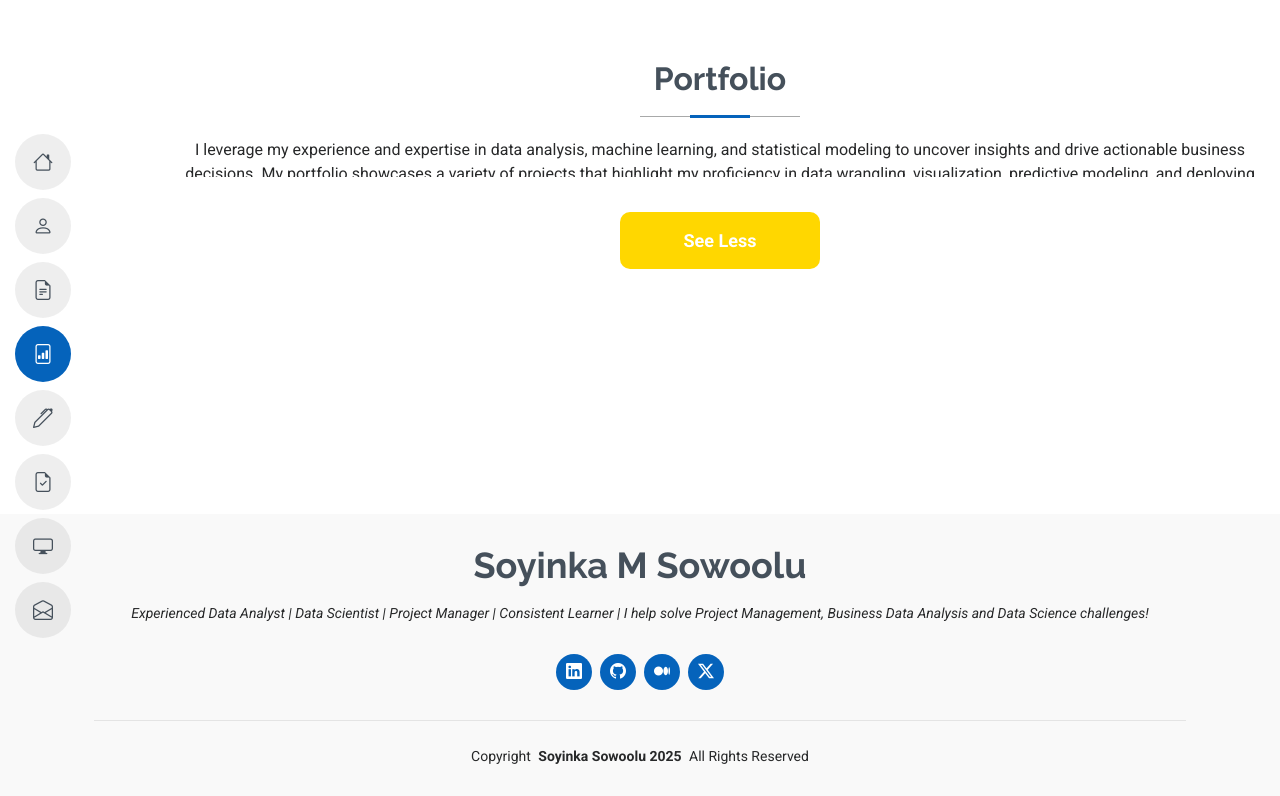
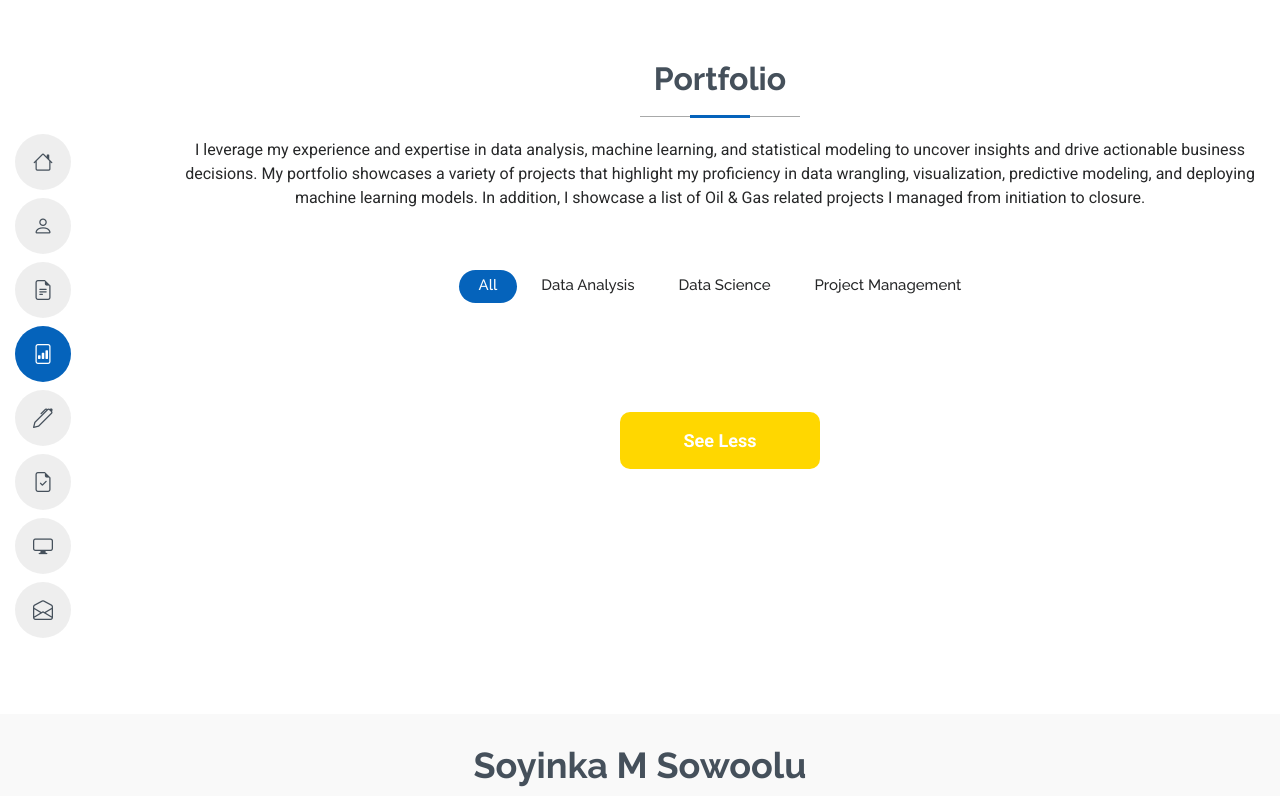
Before and after one commit to soyinkas1/Web-Profile, a Flask app: template main_app/templates/portfolio.html in a window 1280 px wide. Shown: the top 796 px of the page. Before the commit the page ends 764 px from the top, so only its background shows below. Run offline with Flask 3, Linux system fonts and the light colour scheme; the template is opened without the code that fills it, so the values that code supplies are empty; parts of the project's set-up code (start-up, migrations or seed data) failed here and were passed over; some libraries are stand-ins or nearby versions.

Commit message:
portfolio layout update

```diff
--- a/main_app/static/assets/css/main.css
+++ b/main_app/static/assets/css/main.css
@@ -955,6 +955,10 @@
   padding: 15px 0;
   background-color: white;
 }
+.isotope-container {
+  overflow: visible;
+  padding-bottom: 200px; /* add extra space if needed */
+}
 
 /* Styling for the button in the footer */
 .isotope-footer .button {
```
